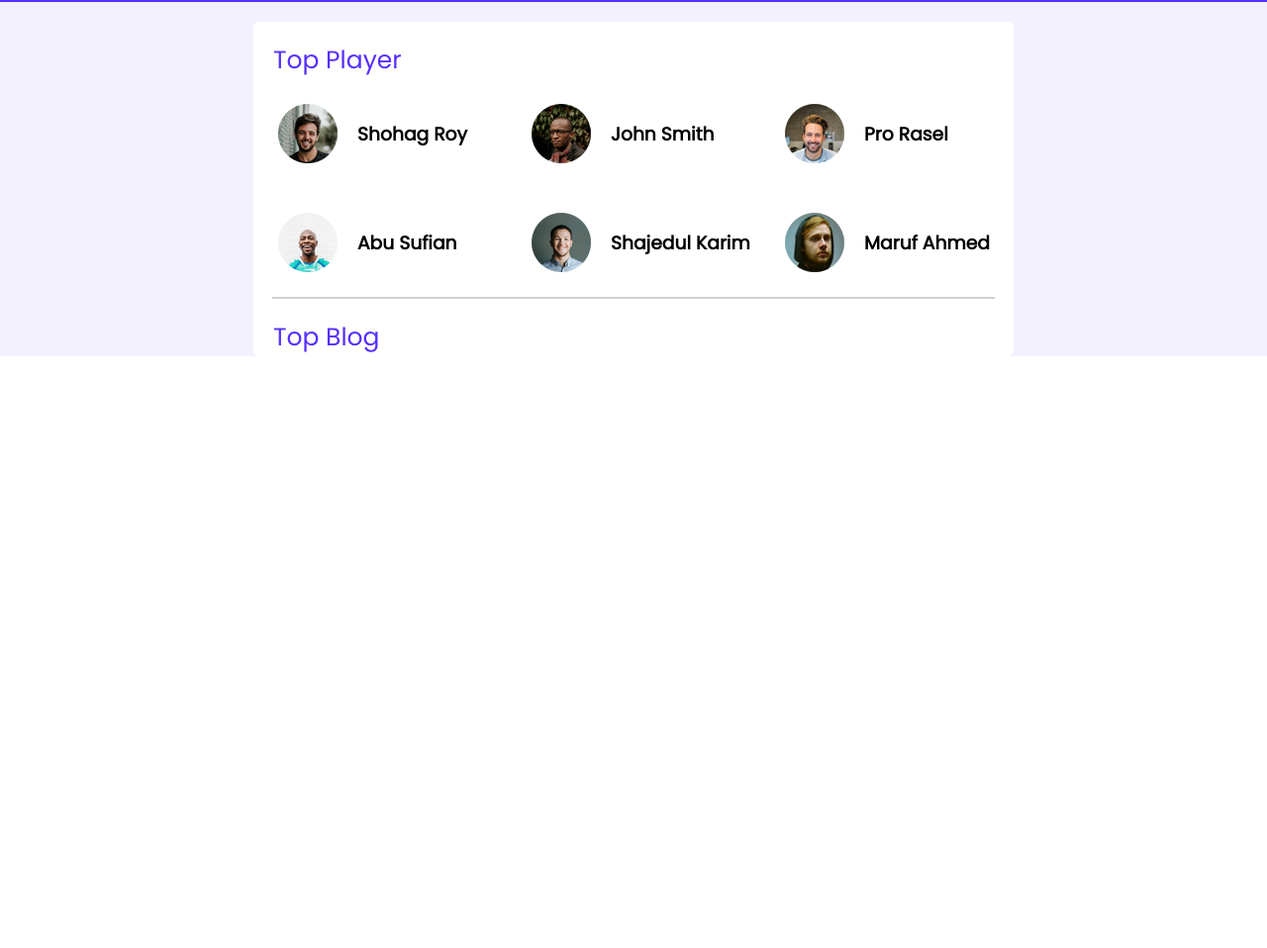
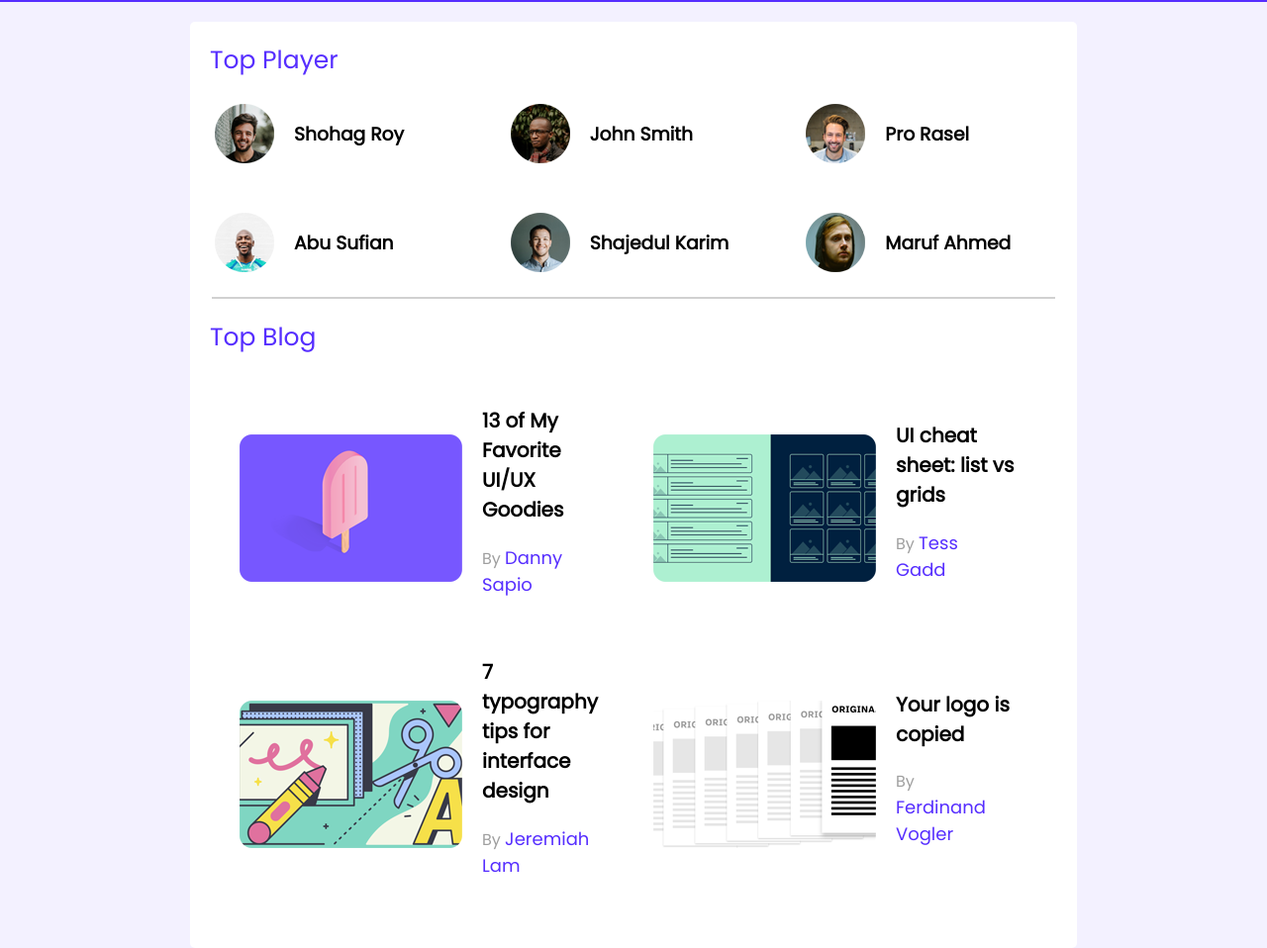
Before and after one commit to shohagroy/leader_board_style-CSS3, a plain HTML site: page index.html in a window 1280 px wide. Shown: the part 94-1052 px from the top of the page at 99% size. Before the commit the page ends 800 px from the top, so only its background shows below. Drawn offline with Linux system fonts and the light colour scheme.

Commit message:
blog_section added

```diff
--- a/index.html
+++ b/index.html
@@ -60,14 +60,58 @@
             </div>
             </div>
             <hr>
-            <div class="mian_block_continer">
+            <!-- block section start -->
+            <div class="blog_section">
                 <h2 class="title">Top Blog</h2>
-                <div class="blogs_coontiner">
+                <article class="blogs_continers">
+                    <div class="blog_info">
+                        <div class="blog_img">
+                            <img src="images/blogs/blog-1.png" alt="">
+                        </div>
+                        <div class="details">
+                            <h4>13 of My Favorite UI/UX Goodies</h4>
+                            <p>By <a href="">Danny Sapio</a></p>
+                        </div>
+                    </div>
 
+                    <div class="blog_info">
+                        <div class="blog_img">
+                            <img src="images/blogs/blog-2.png" alt="">
+                        </div>
+                        <div class="details">
+                            <h4>UI cheat sheet:
+                                list vs grids</h4>
+                            <p>By <a href="">Tess Gadd</a></p>
+                        </div>
+                    </div>
 
-                </div>
+                    <div class="blog_info">
+                        <div class="blog_img">
+                            <img src="images/blogs/blog-3.png" alt="">
+                        </div>
+                        <div class="details">
+                            <h4>7 typography tips
+                                for interface design</h4>
+                            <p>By <a href="">Jeremiah Lam</a></p>
+                        </div>
+                    </div>
+
+                    <div class="blog_info">
+                        <div class="blog_img">
+                            <img src="images/blogs/blog-4.png" alt="">
+                        </div>
+                        <div class="details">
+                            <h4>Your logo is
+                                copied</h4>
+                            <p>By <a href="">Ferdinand Vogler</a></p>
+                        </div>
+                    </div>
+                </article>
             </div>
+            <!-- block section start -->
         </section>
+        <!-- Top players and blogs section end -->
+
     </main>
 
 </body>
--- a/styles/style.css
+++ b/styles/style.css
@@ -6,6 +6,11 @@
     margin: 0;
     padding: 0;
     box-sizing: border-box;
+}
+
+body, html{
+    font-family: 'Poppins', sans-serif;
+
 }
 
 
@@ -54,7 +59,6 @@
 .navigation_menu ul li a{
     text-decoration: none;
     color: white;
-    font-family: 'Poppins', sans-serif;
     font-size: 18px;
 }
 /* header section style end */
@@ -73,7 +77,7 @@
 /* <!-- Top players and blogs section start --> */
 .main_body .players_blogs.continer{
     height: 100%;
-    width: 60%;
+    width: 70%;
     background-color: white;
     margin-top: 20px;
     border-radius: 5px;
@@ -86,6 +90,8 @@
     font-size: 25px;
     font-weight: 500;
 }
+
+/* player section start */
 
 .top_players {
     display: grid;
@@ -113,3 +119,45 @@ hr{
     width: 95%;
     margin: auto;
 }
+
+/* player section end */
+
+/* blog style start */
+
+.blogs_continers{
+    display: grid;
+    grid-template-columns: repeat(2, 1fr);
+    margin: 30px;
+}
+
+.blogs_continers .blog_info{
+    display: flex;
+    align-items: center;
+    padding: 20px;
+}
+
+.blog_info img{
+    width: 225px;
+}
+
+.blog_info .details h4{
+    font-family: 'Poppins', sans-serif;
+    font-size: 20px;
+    padding-left: 20px;
+    line-height: 30px;
+}
+
+
+.blog_info .details p{
+    padding: 20px;
+    color: #9F9F9F;
+}
+
+.blog_info .details p a{
+    color: #562EFF;
+    font-size: 18px;
+    text-decoration: none;
+}
+
+/* blog style end */
+/* <!-- Top players and blogs section end --> */
```
Also changed, not shown: images/blogs/blog-1.png (added), images/blogs/blog-2.png (added), images/blogs/blog-3.png (added), images/blogs/blog-4.png (added).
